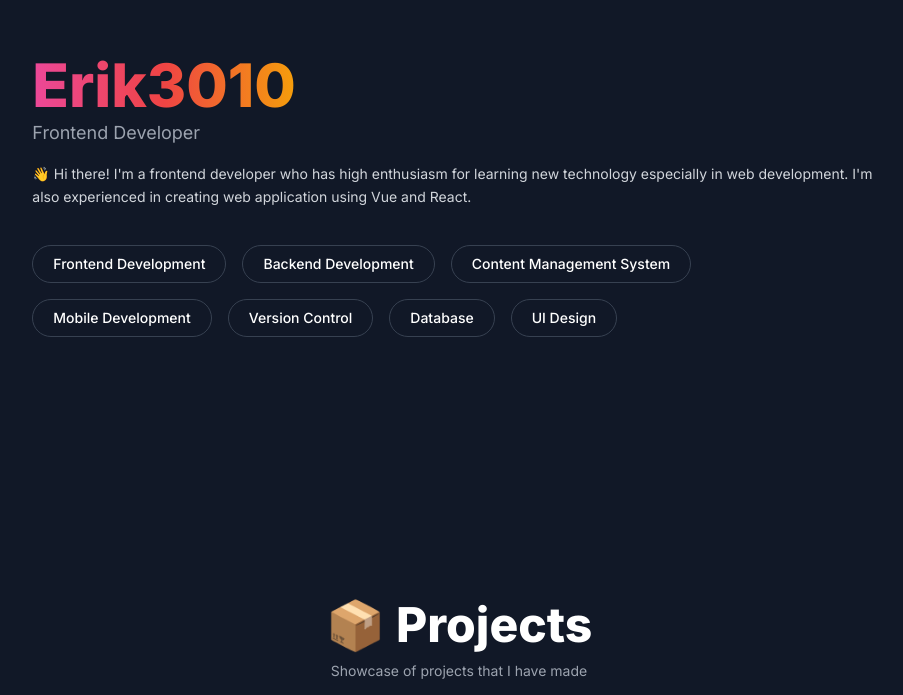
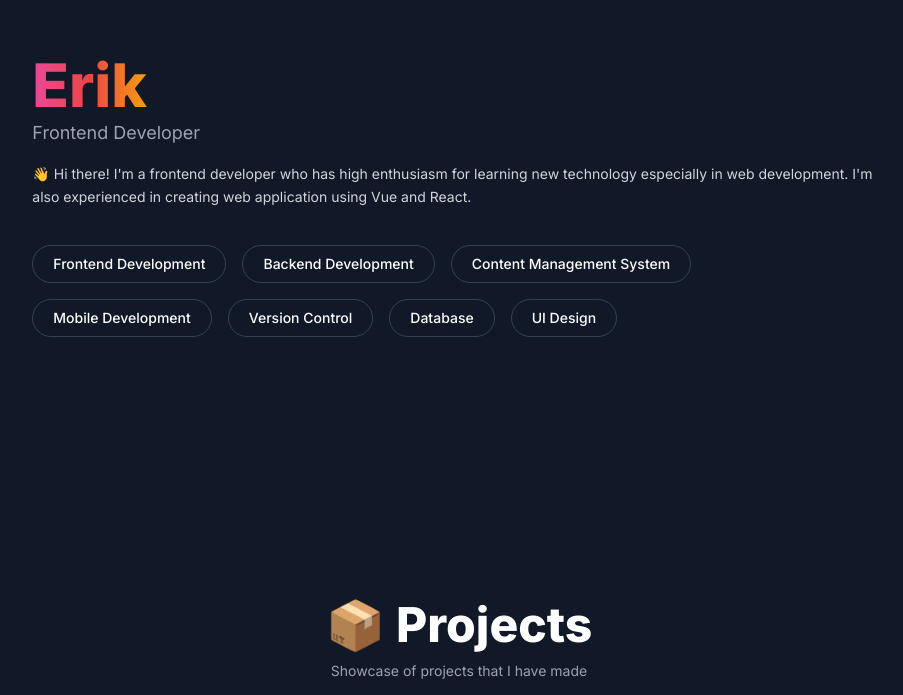
Before and after one commit to Erik3010/erik3010.github.io, a website built with Vite: page index.html in a window 1280 px wide. Shown: the part 105-800 px from the top of the page, without its empty margins (181-1084 px from the left). Built offline with nearby package versions, Linux system fonts and the light colour scheme.

Commit message:
feat: change title

```diff
--- a/index.html
+++ b/index.html
@@ -18,7 +18,7 @@
       <!-- hero section -->
       <div class="pt-24 pb-0 md:pt-40 md:pb-32">
         <h1 class="font-black sm:text-6xl text-5xl bg-gradient-to-r from-pink-500 via-red-500 to-yellow-500 inline-block text-transparent bg-clip-text">
-          Erik3010
+          Erik
         </h1>
         <p class="mt-1 text-gray-400 text-lg">Frontend Developer</p>
         <p class="mt-4 text-gray-300 text-sm leading-relaxed">
```
